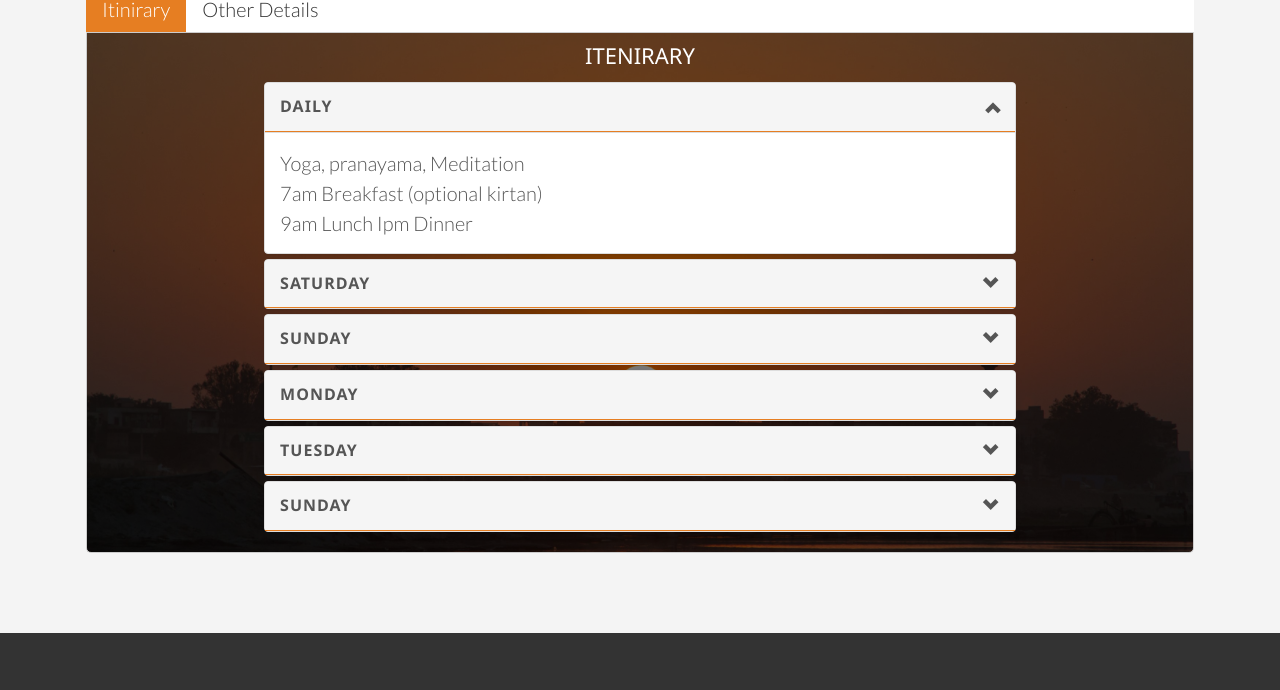
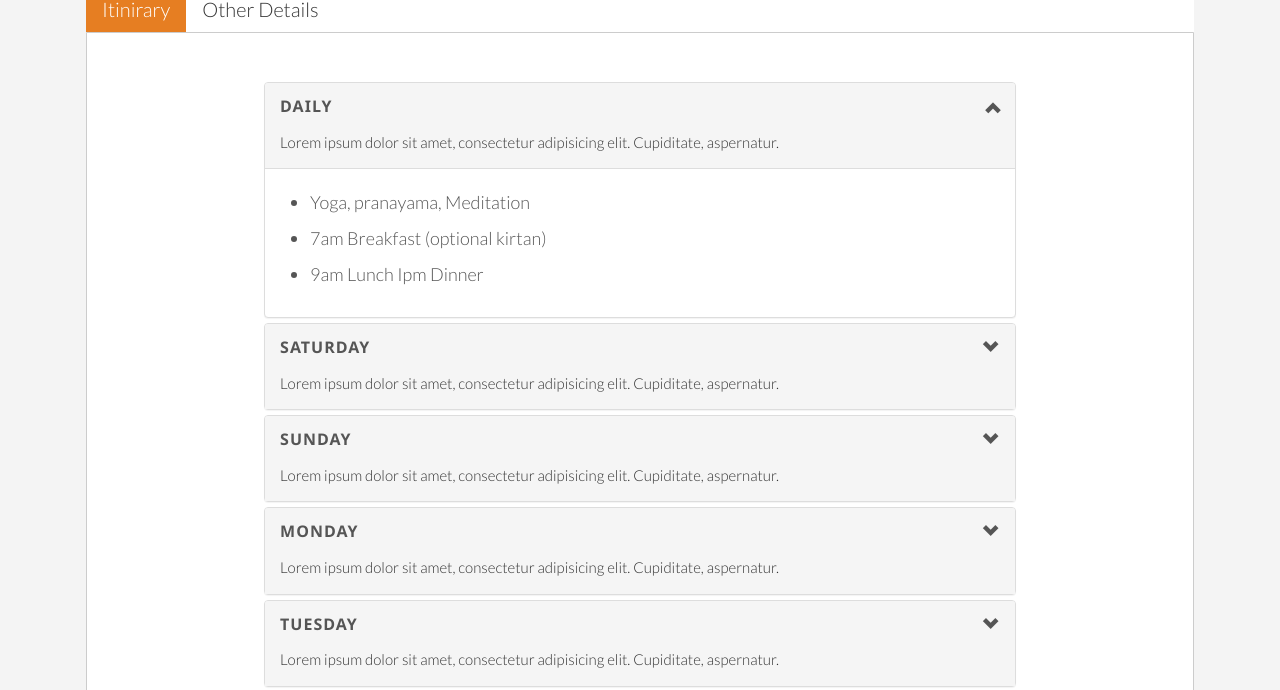
Before and after one commit to Abhimanyu369/bhaktiyogayatra, a plain HTML site: page page.html in a window 1280 px wide. Shown: the part 606-1296 px from the top of the page. Drawn offline with nearby package versions, Linux system fonts and the light colour scheme; a script that the page names is missing; files whose address does not match are found by name.

Commit message:
added sub heading under iterary section

```diff
--- a/page.html
+++ b/page.html
@@ -64,10 +64,17 @@
                           Daily
                         </a>
                       </h4>
+                      <p class="panel-sub-title">
+                          Lorem ipsum dolor sit amet, consectetur adipisicing elit. Cupiditate, aspernatur.
+                      </p>
                     </div>
                     <div id="collapseOne" class="panel-collapse collapse in" role="tabpanel" aria-labelledby="headingOne">
                       <div class="panel-body">
-                        Yoga, pranayama, Meditation <br>7am Breakfast (optional kirtan) <br>9am Lunch Ipm Dinner
+                        <ul>
+                          <li>Yoga, pranayama, Meditation</li>
+                          <li>7am Breakfast (optional kirtan)</li>
+                          <li>9am Lunch Ipm Dinner</li>
+                        </ul>
                       </div>
                     </div>
                   </div>
@@ -78,6 +85,9 @@
                           Saturday
                         </a>
                       </h4>
+                      <p class="panel-sub-title">
+                          Lorem ipsum dolor sit amet, consectetur adipisicing elit. Cupiditate, aspernatur.
+                      </p>
                     </div>
                     <div id="collapseTwo" class="panel-collapse collapse" role="tabpanel" aria-labelledby="headingTwo">
                       <div class="panel-body">
@@ -92,6 +102,9 @@
                           Sunday
                         </a>
                       </h4>
+                      <p class="panel-sub-title">
+                          Lorem ipsum dolor sit amet, consectetur adipisicing elit. Cupiditate, aspernatur.
+                      </p>
                     </div>
                     <div id="collapseThree" class="panel-collapse collapse" role="tabpanel" aria-labelledby="headingThree">
                       <div class="panel-body">
@@ -106,6 +119,9 @@
                           Monday
                         </a>
                       </h4>
+                      <p class="panel-sub-title">
+                          Lorem ipsum dolor sit amet, consectetur adipisicing elit. Cupiditate, aspernatur.
+                      </p>
                     </div>
                     <div id="collapseFour" class="panel-collapse collapse" role="tabpanel" aria-labelledby="headingFour">
                       <div class="panel-body">
@@ -120,6 +136,9 @@
                           Tuesday
                         </a>
                       </h4>
+                      <p class="panel-sub-title">
+                          Lorem ipsum dolor sit amet, consectetur adipisicing elit. Cupiditate, aspernatur.
+                      </p>
                     </div>
                     <div id="collapseFive" class="panel-collapse collapse" role="tabpanel" aria-labelledby="headingFive">
                       <div class="panel-body">
@@ -128,14 +147,17 @@
                     </div>
                   </div>
                   <div class="panel panel-default">
-                    <div class="panel-heading" role="tab" id="headingThree">
+                    <div class="panel-heading" role="tab" id="headingSix">
                       <h4 class="panel-title">
-                        <a class="collapsed" role="button" data-toggle="collapse" data-parent="#accordion" href="#collapseThree" aria-expanded="false" aria-controls="collapseThree">
+                        <a class="collapsed" role="button" data-toggle="collapse" data-parent="#accordion" href="#collapseSix" aria-expanded="false" aria-controls="collapseSix">
                           Sunday
                         </a>
                       </h4>
+                      <p class="panel-sub-title">
+                          Lorem ipsum dolor sit amet, consectetur adipisicing elit. Cupiditate, aspernatur.
+                      </p>
                     </div>
-                    <div id="collapseThree" class="panel-collapse collapse" role="tabpanel" aria-labelledby="headingThree">
+                    <div id="collapseSix" class="panel-collapse collapse" role="tabpanel" aria-labelledby="headingSix">
                       <div class="panel-body">
                         10am Exchange of money <br>10:30am Jiva Orientation (where to practice yoga, library, classroom, dining room, Jiva Ayurvedic Clinic, massages, temple) <br>5:00pm Iskon
                       </div>
--- a/resources/css/style.css
+++ b/resources/css/style.css
@@ -799,9 +799,26 @@ footer p {
 }
 
 .tour-detail-bg {
-    background-image: -webkit-linear-gradient(rgba(0, 0, 0, 0.5), rgba(0, 0, 0, 0.5)), url(img/yoga-background.jpg);
-    background-image: -o-linear-gradient(rgba(0, 0, 0, 0.5), rgba(0, 0, 0, 0.5)), url(img/yoga-background.jpg);
-    background-image: linear-gradient(rgba(0, 0, 0, 0.5), rgba(0, 0, 0, 0.5)), url(img/yoga-background.jpg);
-    background-size: cover;
-    background-attachment: fixed;
+    background-color: white;
 }
+
+.panel-body {
+  font-size: 18px;
+  line-height: 2;
+}
+
+.panel-body li {
+  margin-left: 30px;
+}
+
+.panel-heading a {
+    border-bottom: none;
+}
+
+.panel-sub-title {
+    padding-left: 15px;
+    padding-right: 15px;
+    margin-bottom: 0px;
+    padding-bottom: 15px;
+    font-size: 15px;
+}
```
